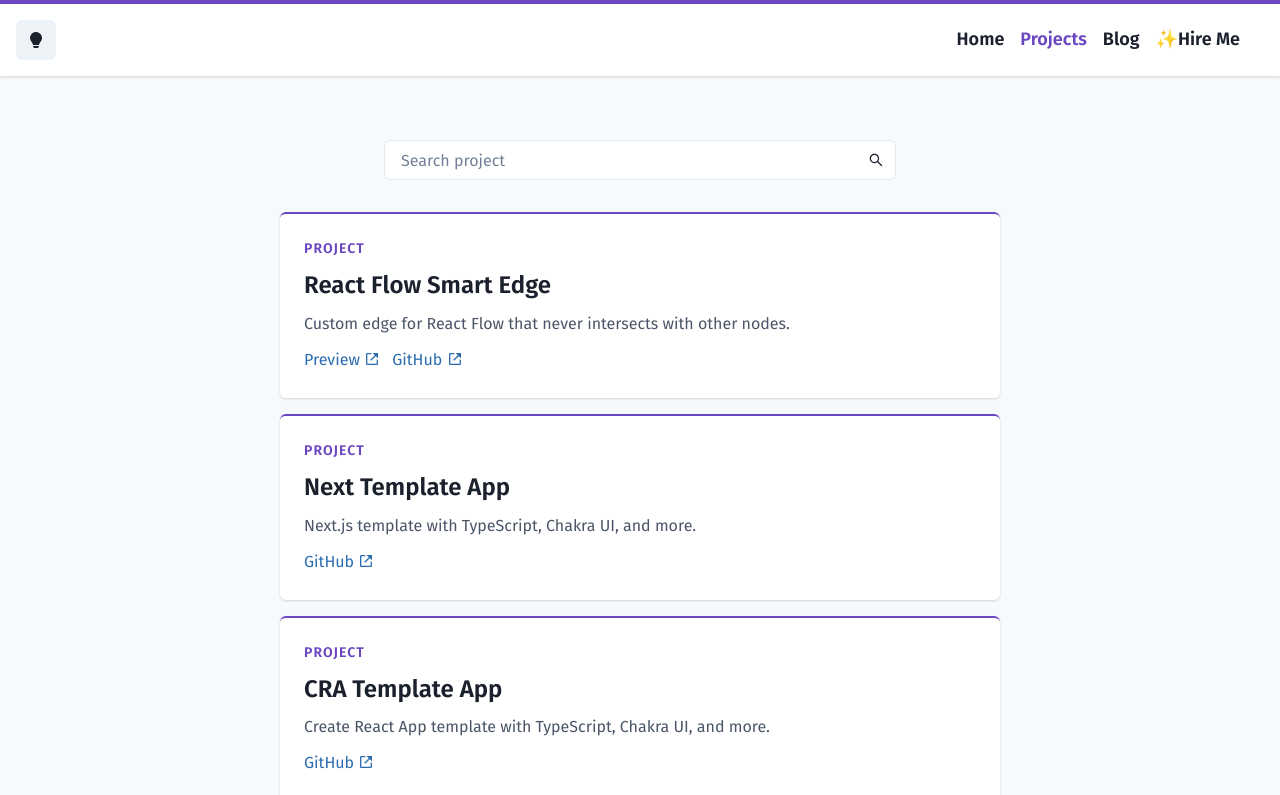
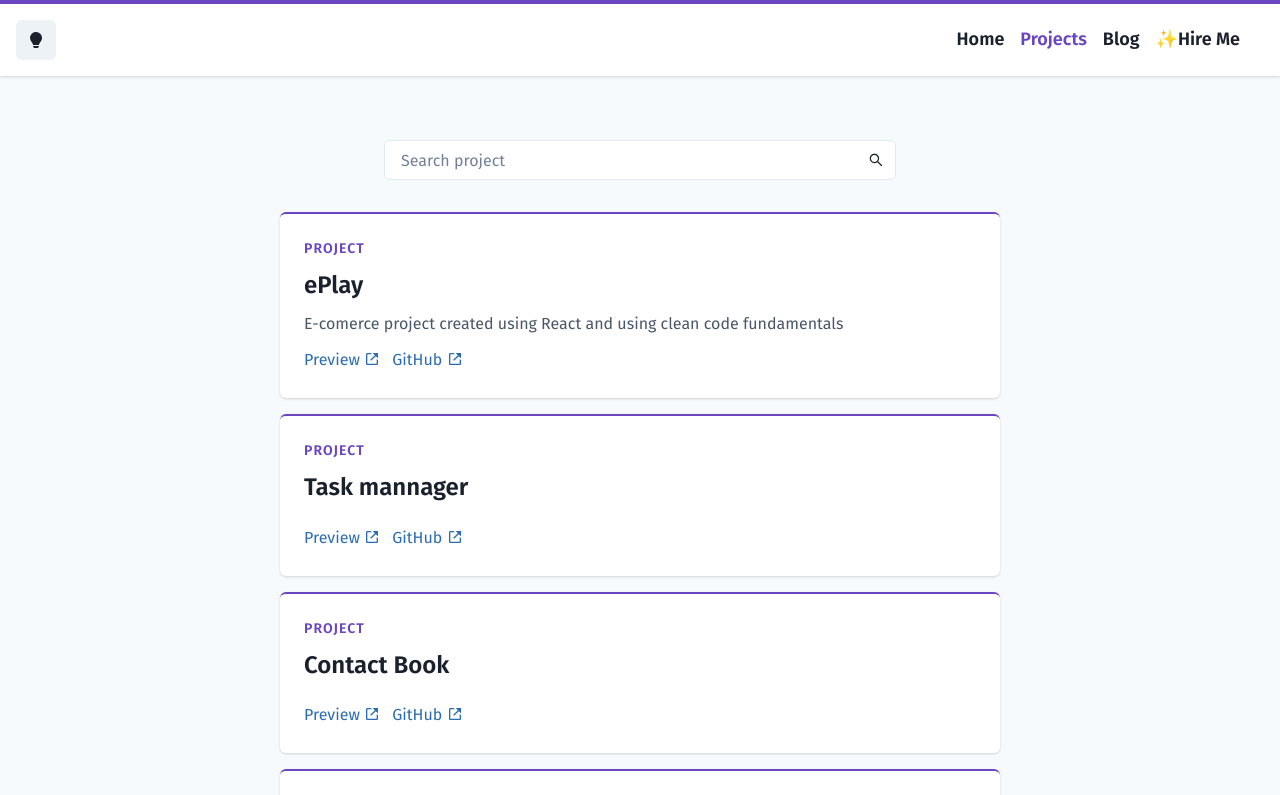
Before and after one commit to vitorvono/vono.dev, a Next.js app: page /projects in a window 1280 px wide. Shown: the top 795 px of the page. Built offline with nearby package versions, Linux system fonts and the light colour scheme.

Commit message:
adding projects

```diff
--- a/data/projects.ts
+++ b/data/projects.ts
@@ -7,25 +7,46 @@ export type Project = {
 
 export const projects: Project[] = [
 	{
-		name: 'React Flow Smart Edge',
-		github: 'https://github.com/vitorvono/react-flow-smart-edge',
+		name: 'ePlay',
+		github: 'https://github.com/vitorvono/eplay',
 		description:
-			'Custom edge for React Flow that never intersects with other nodes.',
-		demo: 'https://vitorvono.github.io/react-flow-smart-edge/',
+			'E-comerce project created using React and using clean code fundamentals',
+		demo: 'https://eplay-peach.vercel.app/',
 	},
 	{
-		name: 'Next Template App',
-		github: 'https://github.com/vitorvono/next-template-app',
-		description: 'Next.js template with TypeScript, Chakra UI, and more.',
-		demo: '',
+		name: 'Task mannager',
+		github: 'https://github.com/vitorvono/minhas-tarefas',
+		description:
+			'',
+		demo: 'https://minhas-tarefas-two.vercel.app/',
 	},
 	{
-		name: 'CRA Template App',
-		github: 'https://github.com/vitorvono/cra-template-app',
+		name: 'Contact Book',
+		github: 'https://github.com/vitorvono/Contact-Book',
 		description:
-			'Create React App template with TypeScript, Chakra UI, and more.',
-		demo: '',
+			'',
+		demo: 'https://phone-book-react-main-t84d.vercel.app/',
 	},
+	// {
+	// 	name: 'React Flow Smart Edge',
+	// 	github: 'https://github.com/vitorvono/react-flow-smart-edge',
+	// 	description:
+	// 		'Custom edge for React Flow that never intersects with other nodes.',
+	// 	demo: 'https://vitorvono.github.io/react-flow-smart-edge/',
+	// },
+	// {
+	// 	name: 'Next Template App',
+	// 	github: 'https://github.com/vitorvono/next-template-app',
+	// 	description: 'Next.js template with TypeScript, Chakra UI, and more.',
+	// 	demo: '',
+	// },
+	// {
+	// 	name: 'CRA Template App',
+	// 	github: 'https://github.com/vitorvono/cra-template-app',
+	// 	description:
+	// 		'Create React App template with TypeScript, Chakra UI, and more.',
+	// 	demo: '',
+	// },
 	{
 		name: 'vono.dev',
 		github: 'https://github.com/vitorvono/vono.dev',
```
Also changed, not shown: package.json (line endings or trailing spaces), 1 other file (tests, documents, lock files or other folders).
